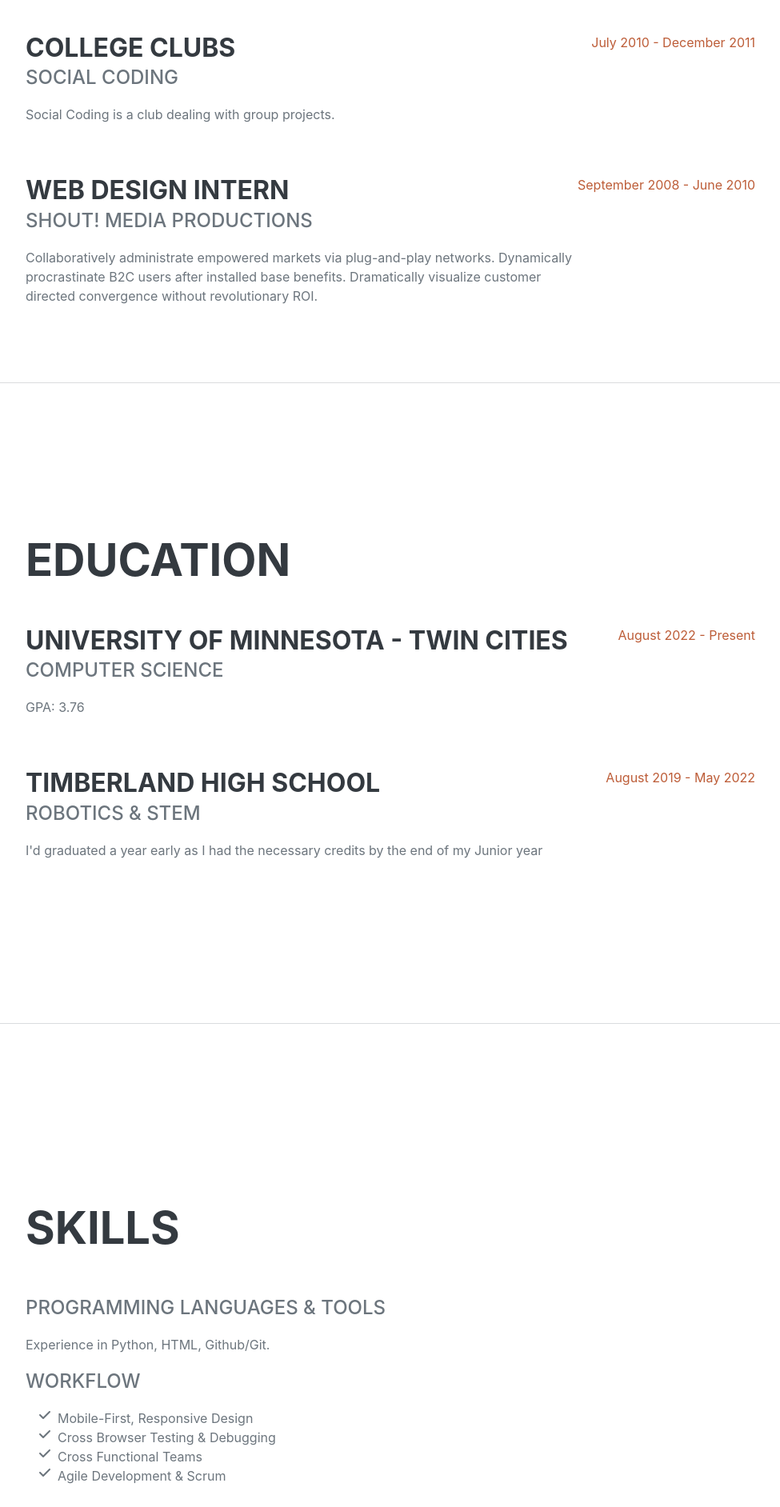
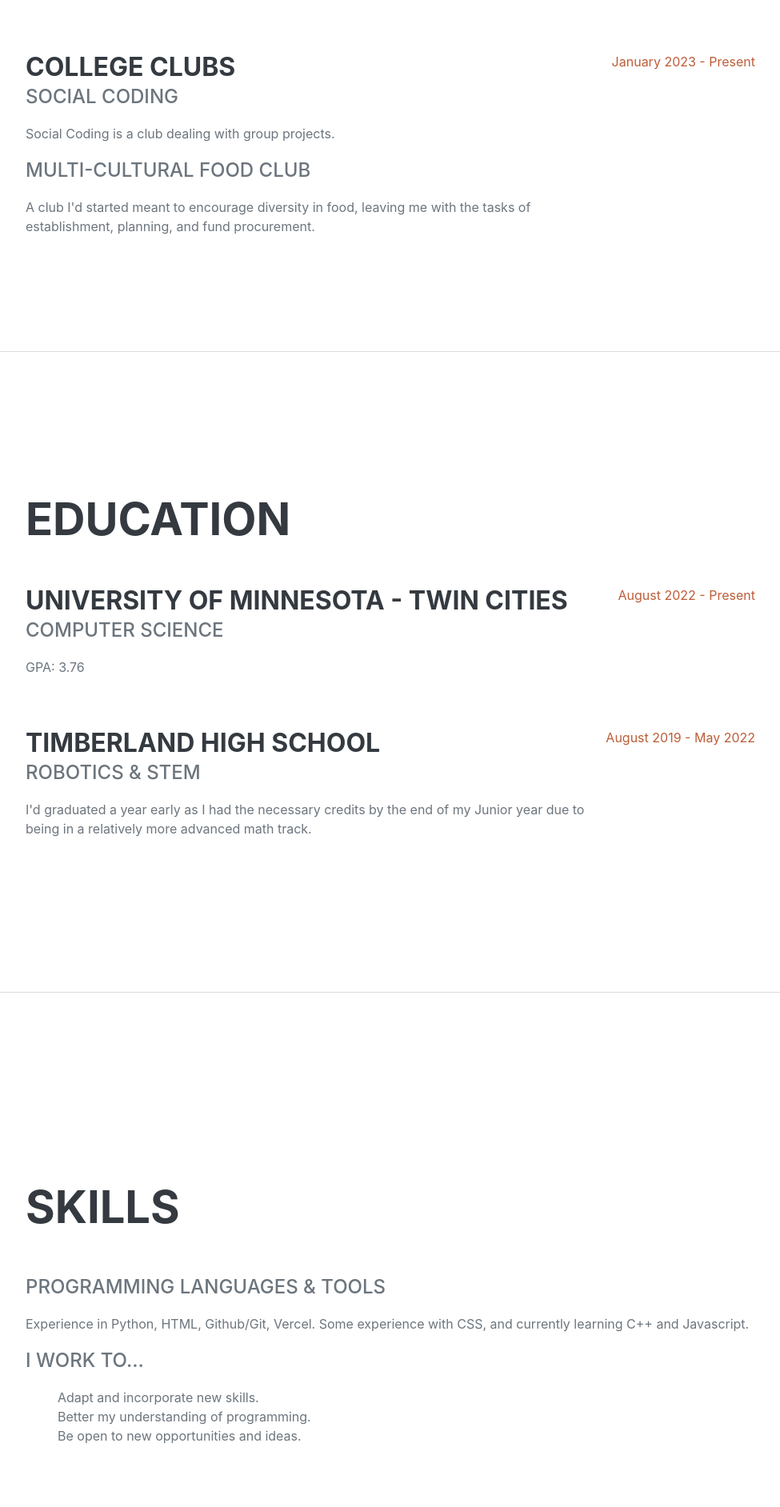
Before and after one commit to XiIinous/items, a Django app: page / in a window 1280 px wide. Shown: the part 1756-3640 px from the top of the page at 80% size, without its empty margins (288-1263 px from the left). Run offline with Django 4.2, Linux system fonts and the light colour scheme; some libraries are stand-ins or nearby versions; some web fonts are replaced.

Commit message:
added to website content

```diff
--- a/hell_world/templates/hell_world.html
+++ b/hell_world/templates/hell_world.html
@@ -47,15 +47,17 @@
                         <span class="text-primary">Lee</span>
                     </h1>
                     <div class="subheading mb-5">
-                        210 Delaware St SE · Minneapolis, MN 55455 · Comstock Hall E656 · (443) 764-3797 ·
-                        <a href="mailto:name@email.com">lee03843@umn.edu</a>
+                        <p><a href="mailto:name@email.com">lee03843@umn.edu</a> · <a href="https://drive.google.com/file/d/1QI68VFn6e7mF0fu2BGTR9uQYPJM2USkq/view?usp=sharing">Resume</a> · <a href="tel:4437643797">(###) ###-####</a></p>
+                        <html>
+                    <body>
+                        <p></p>
+                    </body>
+                    </html>
+
                     </div>
                     <p class="lead mb-5">I am someone who is considered easy-to-get-along-with and friendly, and would be considered adaptable and considerate in group-based work. I am a quick learner and willing to explore and implement new ideas and skills if they are deemed beneficial.</p>
                     <div class="social-icons">
-                        <a class="social-icon" href="#!"><i class="fab fa-linkedin-in"></i></a>
-                        <a class="social-icon" href="#!"><i class="fab fa-github"></i></a>
-                        <a class="social-icon" href="#!"><i class="fab fa-twitter"></i></a>
-                        <a class="social-icon" href="#!"><i class="fab fa-facebook-f"></i></a>
+                        <a class="social-icon" href="https://github.com/XiIinous"><i class="fab fa-github"></i></a>
                     </div>
                 </div>
             </section>
@@ -82,7 +84,7 @@
                             <div class="subheading mb-3">STEM</div>
                             <p>During STEM club we would be given a loose set of rules to follow when performing a designated experiment. Oftentimes, we would work in groups to create the desired results with minimal instructions.</p>
                             <div class="subheading mb-3">Girls Who Code</div>
-                            <p>This club dealt mostly with independent Scratch coding</p>
+                            <p>This club dealt mostly with independent Scratch coding, though peer interaction had been encouraged.</p>
                         </div>
                         <div class="flex-shrink-0"><span class="text-primary">August 2019 - May 2022</span></div>
                     </div>
@@ -91,17 +93,10 @@
                             <h3 class="mb-0">College Clubs</h3>
                             <div class="subheading mb-3">Social Coding</div>
                             <p>Social Coding is a club dealing with group projects.</p>
+                            <div class="subheading mb-3">Multi-Cultural Food Club</div>
+                            <p>A club I'd started meant to encourage diversity in food, leaving me with the tasks of establishment, planning, and fund procurement.</p>
                         </div>
-                        <div class="flex-shrink-0"><span class="text-primary">July 2010 - December 2011</span></div>
-                    </div>
-                    <div class="d-flex flex-column flex-md-row justify-content-between">
-                        <div class="flex-grow-1">
-                            <h3 class="mb-0">Web Design Intern</h3>
-                            <div class="subheading mb-3">Shout! Media Productions</div>
-                            <p>Collaboratively administrate empowered markets via plug-and-play networks. Dynamically procrastinate B2C users after installed base benefits. Dramatically visualize customer directed convergence without revolutionary ROI.</p>
-                        </div>
-                        <div class="flex-shrink-0"><span class="text-primary">September 2008 - June 2010</span></div>
-                    </div>
+                        <div class="flex-shrink-0"><span class="text-primary">January 2023 - Present</span></div>
                 </div>
             </section>
             <hr class="m-0" />
@@ -121,7 +116,7 @@
                         <div class="flex-grow-1">
                             <h3 class="mb-0">Timberland High School</h3>
                             <div class="subheading mb-3">Robotics & STEM</div>
-                            <p>I'd graduated a year early as I had the necessary credits by the end of my Junior year</p>
+                            <p>I'd graduated a year early as I had the necessary credits by the end of my Junior year due to being in a relatively more advanced math track.</p>
                         </div>
                         <div class="flex-shrink-0"><span class="text-primary">August 2019 - May 2022</span></div>
                     </div>
@@ -133,26 +128,22 @@
                 <div class="resume-section-content">
                     <h2 class="mb-5">Skills</h2>
                     <div class="subheading mb-3">Programming Languages & Tools</div>
-                    <p>Experience in Python, HTML, Github/Git.</p>
+                    <p>Experience in Python, HTML, Github/Git, Vercel. Some experience with CSS, and currently learning C++ and Javascript.</p>
 
                     </ul>
-                    <div class="subheading mb-3">Workflow</div>
+                    <div class="subheading mb-3">I work to...</div>
                     <ul class="fa-ul mb-0">
                         <li>
-                            <span class="fa-li"><i class="fas fa-check"></i></span>
-                            Mobile-First, Responsive Design
+                            <span class="fa-li"></span>
+                            Adapt and incorporate new skills.
                         </li>
                         <li>
-                            <span class="fa-li"><i class="fas fa-check"></i></span>
-                            Cross Browser Testing & Debugging
+                            <span class="fa-li"></span>
+                            Better my understanding of programming.
                         </li>
                         <li>
-                            <span class="fa-li"><i class="fas fa-check"></i></span>
-                            Cross Functional Teams
-                        </li>
-                        <li>
-                            <span class="fa-li"><i class="fas fa-check"></i></span>
-                            Agile Development & Scrum
+                            <span class="fa-li"></span>
+                            Be open to new opportunities and ideas.
                         </li>
                     </ul>
                 </div>
@@ -162,7 +153,7 @@
             <section class="resume-section" id="hobbies">
                 <div class="resume-section-content">
                     <h2 class="mb-5">Hobbies</h2>
-                    <p>Other than coding, I find myself enjoying reading or exploring possible new hobbies. Languages are particularly interesting to me, and I wish to further pursue Japanese and Mandarin in my spare time, as well as some programming languages such as Javascript and C/C++.</p>
+                    <p>Other than coding, I find myself enjoying reading or exploring possible new hobbies. Languages are particularly interesting to me, and I wish to further pursue Japanese and Mandarin in my spare time, as well as programming languages such as Javascript and C/C++.</p>
                     <p class="mb-0">I've also developed an interest in 3D modeling after a brief experience with it, and hope to advance this skill in the future.</p>
                 </div>
             </section>
@@ -178,7 +169,7 @@
                                 <div class="subheading mb-3">allisonlee.lol</div>
                                 <p>A website hosting current and planned projects while containing information about me, created both for future professional use and website experience.</p>
                                 <div class="subheading mb-3">mcfc.club (planned)</div>
-                                <p>An ambitious multimedia project that will contain an ARG within a campus-based restaurant review website for the Multicultural Food Club.</p>
+                                <p>An experimental multimedia project that will contain an ARG within a campus-based restaurant review website for the Multicultural Food Club.</p>
                             </div>
                             <div class="flex-shrink-0"><span class="text-primary">Summer 2022</span></div>
                         </div>
```
Also changed, not shown: 1 other file.
